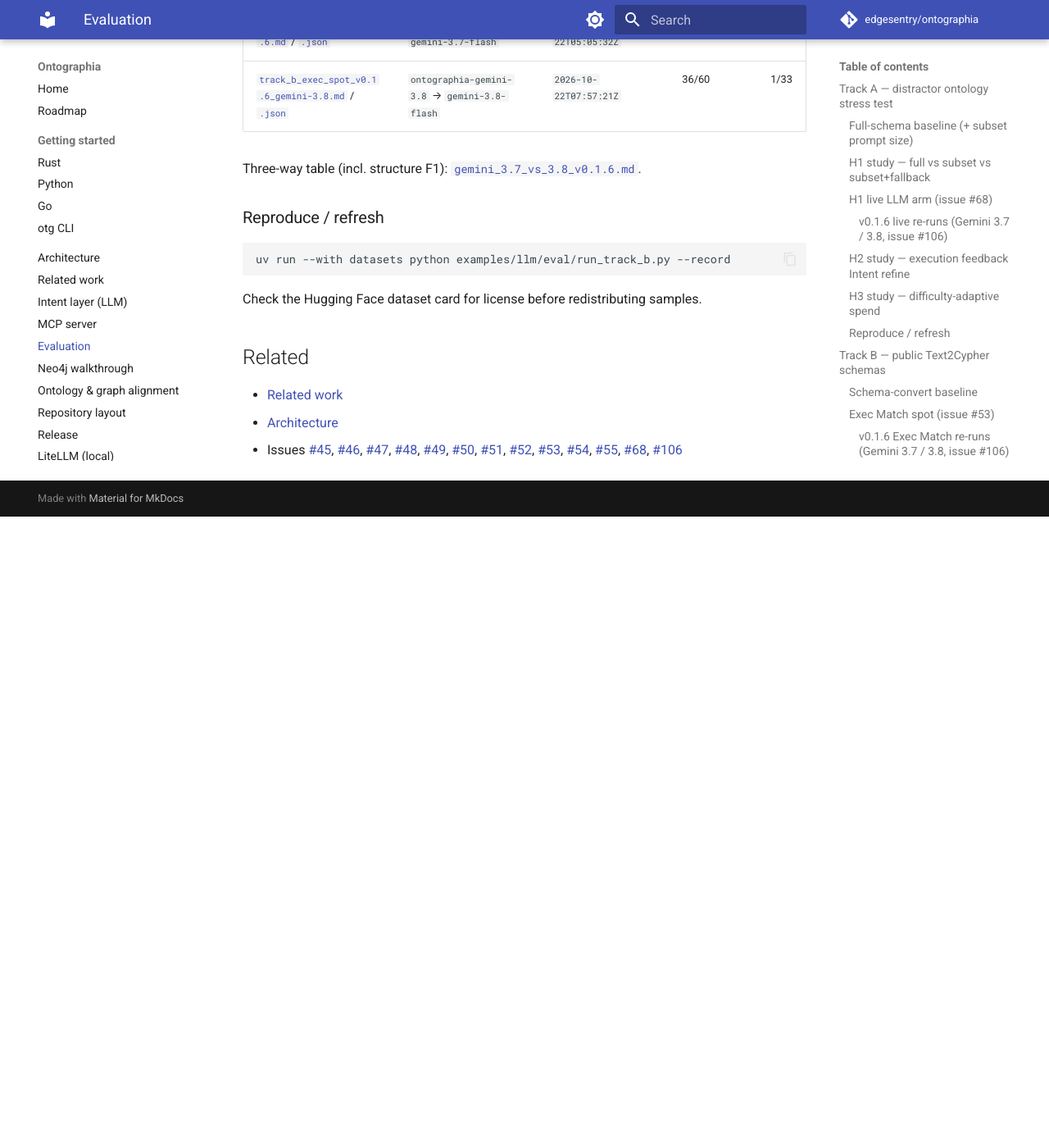
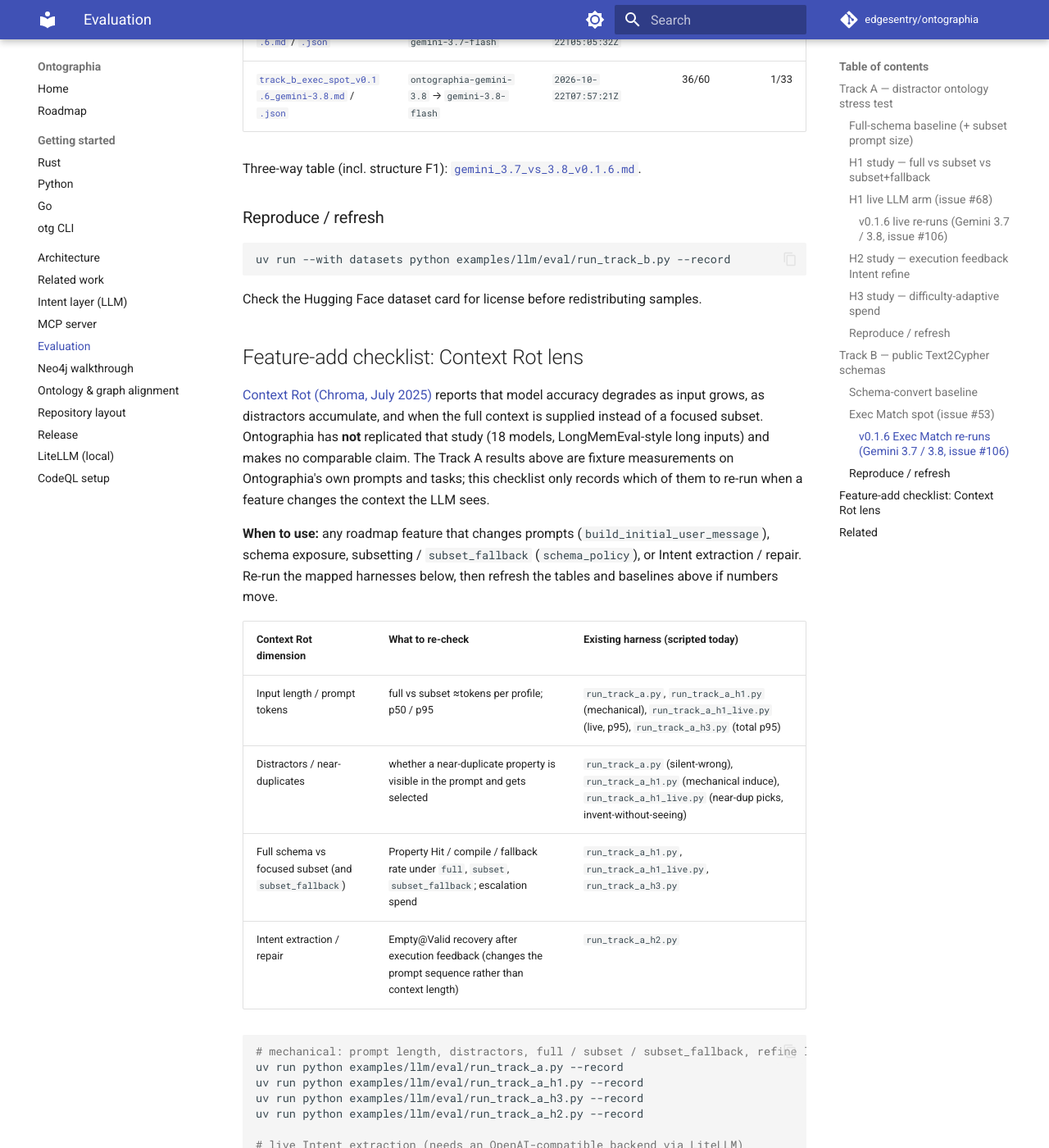
Before and after one commit to edgesentry/ontographia, an MkDocs documentation site: the page built from docs/evaluation.md, in a window 1280 px wide and 1400 px high, scrolled down 7340 px. Shown: the whole window at 82% size. Built offline with MkDocs 1.6.1 and Material for MkDocs 9.7.7, drawn with Linux system fonts in a browser that asks for light colours; a script that is not in the unit is left out; comment, search, counter and statistics services are not loaded; before the commit the page ends 7970 px from its top, so only the background shows below that; some of the changed text lies outside the part shown.

Commit message:
docs: add Context Rot feature-add checklist (#140)

````diff
--- a/docs/evaluation.md
+++ b/docs/evaluation.md
@@ -202,6 +202,37 @@
 
 Check the Hugging Face dataset card for license before redistributing samples.
 
+## Feature-add checklist: Context Rot lens
+
+[Context Rot (Chroma, July 2025)](https://www.trychroma.com/research/context-rot) reports that model accuracy degrades as input grows, as distractors accumulate, and when the full context is supplied instead of a focused subset. Ontographia has **not** replicated that study (18 models, LongMemEval-style long inputs) and makes no comparable claim. The Track A results above are fixture measurements on Ontographia's own prompts and tasks; this checklist only records which of them to re-run when a feature changes the context the LLM sees.
+
+**When to use:** any roadmap feature that changes prompts (`build_initial_user_message`), schema exposure, subsetting / `subset_fallback` (`schema_policy`), or Intent extraction / repair. Re-run the mapped harnesses below, then refresh the tables and baselines above if numbers move.
+
+| Context Rot dimension | What to re-check | Existing harness (scripted today) |
+|-----------------------|------------------|-----------------------------------|
+| Input length / prompt tokens | full vs subset ≈tokens per profile; p50 / p95 | `run_track_a.py`, `run_track_a_h1.py` (mechanical), `run_track_a_h1_live.py` (live, p95), `run_track_a_h3.py` (total p95) |
+| Distractors / near-duplicates | whether a near-duplicate property is visible in the prompt and gets selected | `run_track_a.py` (silent-wrong), `run_track_a_h1.py` (mechanical induce), `run_track_a_h1_live.py` (near-dup picks, invent-without-seeing) |
+| Full schema vs focused subset (and `subset_fallback`) | Property Hit / compile / fallback rate under `full`, `subset`, `subset_fallback`; escalation spend | `run_track_a_h1.py`, `run_track_a_h1_live.py`, `run_track_a_h3.py` |
+| Intent extraction / repair | Empty@Valid recovery after execution feedback (changes the prompt sequence rather than context length) | `run_track_a_h2.py` |
+
+```bash
+# mechanical: prompt length, distractors, full / subset / subset_fallback, refine loop
+uv run python examples/llm/eval/run_track_a.py --record
+uv run python examples/llm/eval/run_track_a_h1.py --record
+uv run python examples/llm/eval/run_track_a_h3.py --record
+uv run python examples/llm/eval/run_track_a_h2.py --record
+
+# live Intent extraction (needs an OpenAI-compatible backend via LiteLLM)
+source scripts/litellm/use-provider.sh gemini-3.7
+uv run python examples/llm/eval/run_track_a_h1_live.py --profiles mid,large --record
+```
+
+**Coverage and limits today:**
+
+- Live evidence is the H1 live arm only: 40 gold × `mid`/`large`, one provider alias per run (Gemini 3.7 / 3.8 in the v0.1.6 re-runs), `temperature=0`. There is no long-input sweep, no many-model replication, and no LongMemEval-style study.
+- Track A mechanical, H2, and H3 measure prompt vocabulary and the spend/refine state machines with mock extractors — they do not measure live model accuracy.
+- [`scripts/remeasure/dry_run.py`](https://github.com/edgesentry/ontographia/blob/main/scripts/remeasure/dry_run.py) loads a saved Intent and checks its expected Cypher offline. It is a fixture consistency check only, **not** a live Context Rot / remeasure harness.
+
 ## Related
 
 - [Related work](related-work.md)
````
Also changed, not shown: docs/roadmap.md (+1 -1 lines), examples/llm/eval/README.md (+4 -0 lines).
